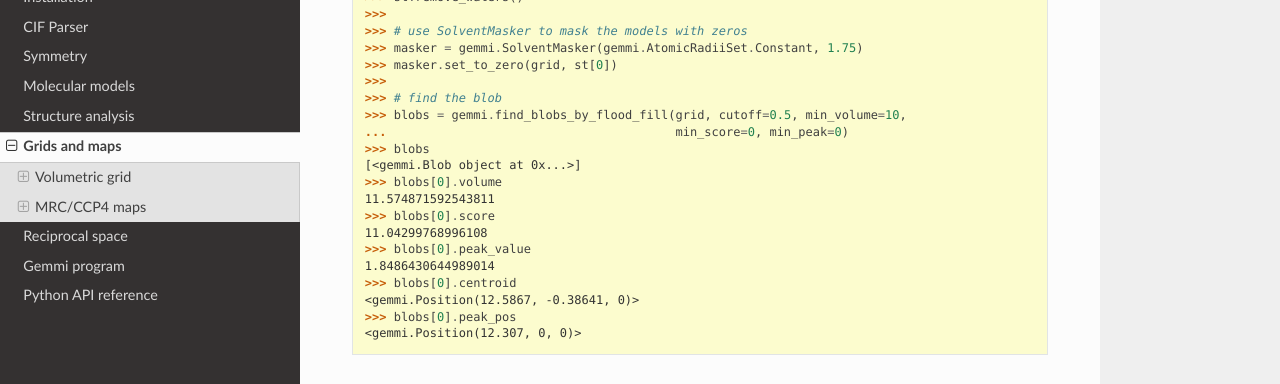
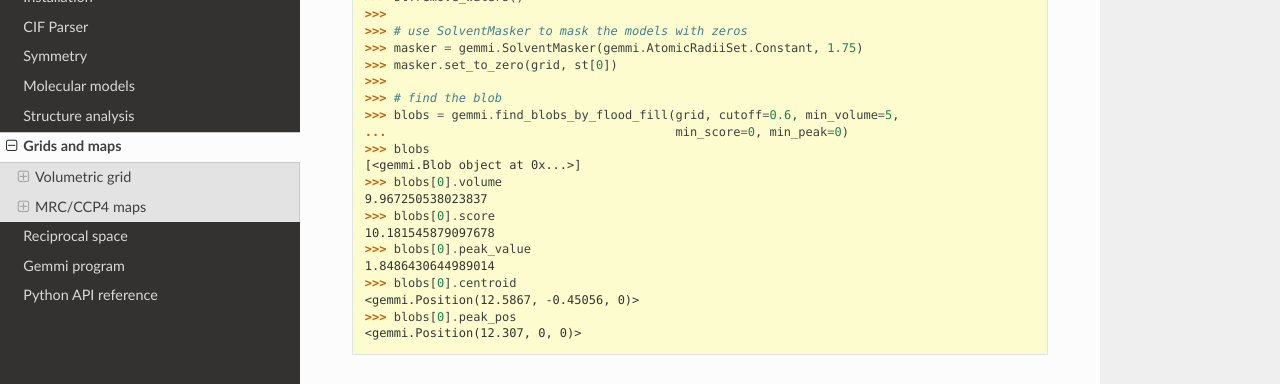
Before and after one commit to project-gemmi/gemmi, a Sphinx documentation site: the page built from docs/grid.rst, in a window 1280 px wide and 900 px high, scrolled down 7930 px. Shown: the part 152-536 px from the top of the window. Built offline with Sphinx 7.4.7 and the Read the Docs theme 2.0.0, drawn with Linux system fonts in a browser that asks for light colours.

Commit message:
docs: modified example

```diff
--- a/docs/grid.rst
+++ b/docs/grid.rst
@@ -454,18 +454,18 @@ with the model masked out. In this example we do the latter.
   >>> masker.set_to_zero(grid, st[0])
   >>>
   >>> # find the blob
-  >>> blobs = gemmi.find_blobs_by_flood_fill(grid, cutoff=0.5, min_volume=10,
+  >>> blobs = gemmi.find_blobs_by_flood_fill(grid, cutoff=0.6, min_volume=5,
   ...                                        min_score=0, min_peak=0)
   >>> blobs  #doctest: +ELLIPSIS
   [<gemmi.Blob object at 0x...>]
   >>> blobs[0].volume
-  11.574871592543811
+  9.967250538023837
   >>> blobs[0].score
-  11.04299768996108
+  10.181545879097678
   >>> blobs[0].peak_value
   1.8486430644989014
   >>> blobs[0].centroid
-  <gemmi.Position(12.5867, -0.38641, 0)>
+  <gemmi.Position(12.5867, -0.45056, 0)>
   >>> blobs[0].peak_pos
   <gemmi.Position(12.307, 0, 0)>
 
```
